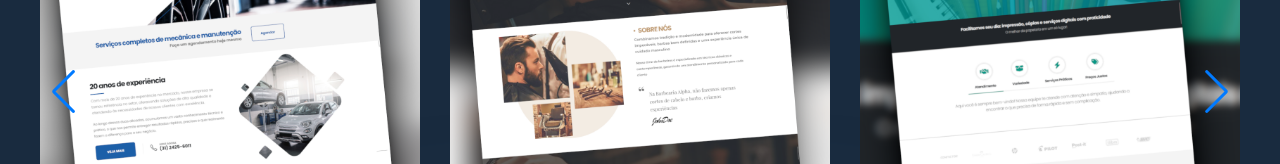
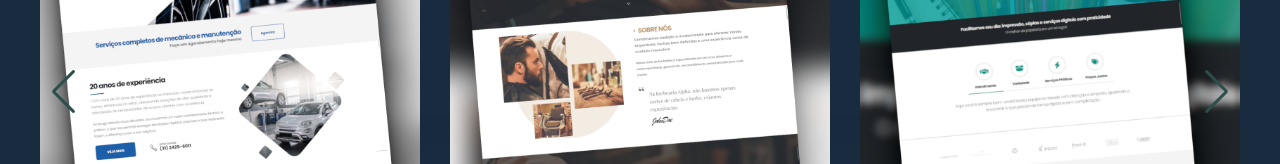
Before and after one commit to rafaelxim/pixelbox-base, a Next.js app: page /criacao-de-sites in a window 1280 px wide. Shown: the part 2274-2438 px from the top of the page. Built offline with nearby package versions, Linux system fonts and the light colour scheme.

Commit message:
layout arrows swipper

```diff
--- a/src/app/sections/PortfolioSlider/styles.swipper.css
+++ b/src/app/sections/PortfolioSlider/styles.swipper.css
@@ -22,3 +22,8 @@
   border-radius: 10px;
   object-position: 50% 0%;
 }
+
+.swiper-button-prev,
+.swiper-button-next {
+  color: #2c4f4b !important;
+}
```
